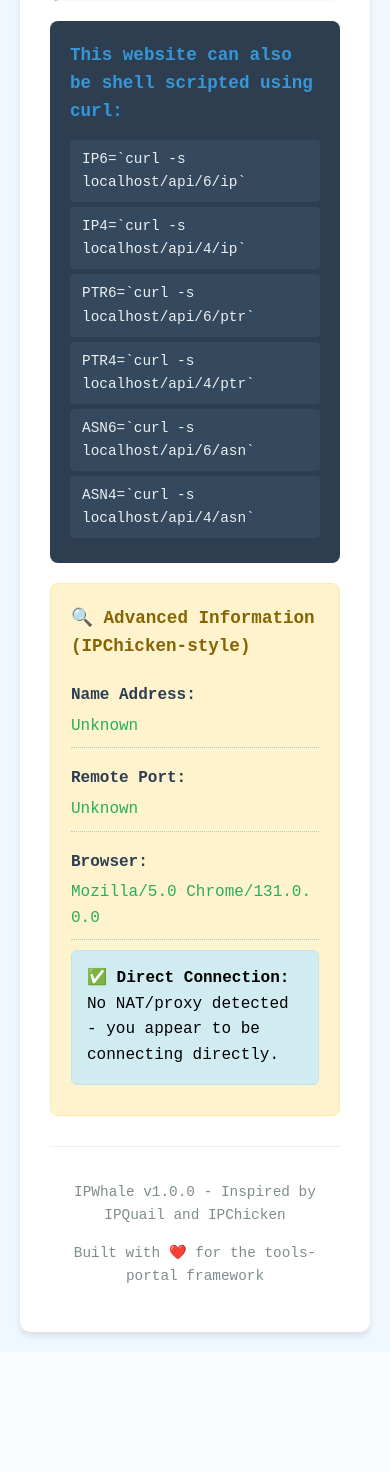
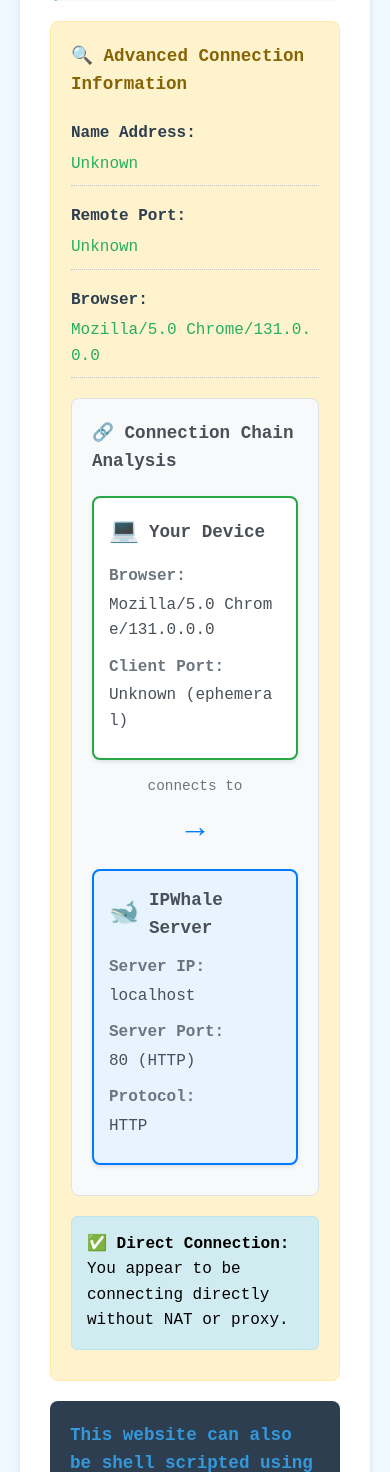
Before and after one commit to apathy-ca/tools-portal, a Flask app: page / in a window 390 px wide. Shown: the part 933-2405 px from the top of the page. Before the commit the page ends 2273 px from the top, so only its background shows below. Run offline with Flask 3, Linux system fonts and the light colour scheme; parts of the project's set-up code (start-up, migrations or seed data) failed here and were passed over.

Commit message:
Improve IPWhale UI and remove obsolete docker-compose version
- Removed obsolete 'version' field from docker-compose generator
- Enhanced IPWhale template with connection chain diagram
- Added visual representation of client -> NAT/proxy -> server flow
- Moved advanced information above curl examples for better UX
- Removed IPChicken reference as requested
- Added detailed port and protocol information in chain diagram
- Improved mobile responsiveness for connection chain
- Clear visualization of where each IP and port comes from

```diff
--- a/generate-compose.py
+++ b/generate-compose.py
@@ -248,7 +248,6 @@ def generate_compose_file(ssl=False):
 
     # Start with base configuration
     compose = {
-        'version': '3.8',
         'services': generate_base_services()
     }
 
--- a/tools/ipwhale/app/templates/index.html
+++ b/tools/ipwhale/app/templates/index.html
@@ -115,6 +115,91 @@
             background-color: #f8d7da;
             border: 1px solid #f5c6cb;
         }
+
+        /* Connection Chain Styles */
+        .connection-chain {
+            margin: 20px 0;
+            padding: 20px;
+            background-color: #f8f9fa;
+            border-radius: 8px;
+            border: 1px solid #dee2e6;
+        }
+        .chain-title {
+            font-weight: bold;
+            color: #495057;
+            margin-bottom: 20px;
+            font-size: 1.1em;
+        }
+        .chain-node {
+            background-color: white;
+            border: 2px solid #dee2e6;
+            border-radius: 8px;
+            padding: 15px;
+            margin: 10px 0;
+            box-shadow: 0 2px 4px rgba(0,0,0,0.1);
+        }
+        .client-node {
+            border-color: #28a745;
+        }
+        .nat-node {
+            border-color: #ffc107;
+            background-color: #fff3cd;
+        }
+        .server-node {
+            border-color: #007bff;
+            background-color: #e7f3ff;
+        }
+        .node-header {
+            display: flex;
+            align-items: center;
+            margin-bottom: 10px;
+            font-weight: bold;
+        }
+        .node-icon {
+            font-size: 1.5em;
+            margin-right: 10px;
+        }
+        .node-title {
+            color: #495057;
+            font-size: 1.1em;
+        }
+        .node-details {
+            margin-left: 35px;
+        }
+        .detail-row {
+            display: flex;
+            justify-content: space-between;
+            margin: 5px 0;
+            padding: 3px 0;
+        }
+        .detail-label {
+            font-weight: bold;
+            color: #6c757d;
+            min-width: 120px;
+        }
+        .detail-value {
+            color: #495057;
+            font-family: 'Courier New', monospace;
+            word-break: break-all;
+            flex: 1;
+            text-align: right;
+        }
+        .chain-arrow {
+            text-align: center;
+            margin: 15px 0;
+            color: #6c757d;
+        }
+        .arrow-text {
+            display: block;
+            font-size: 0.9em;
+            margin-bottom: 5px;
+        }
+        .arrow {
+            font-size: 2em;
+            font-weight: bold;
+            color: #007bff;
+        }
+
         .footer {
             text-align: center;
             margin-top: 30px;
@@ -130,6 +215,19 @@
             .label {
                 min-width: auto;
                 margin-bottom: 5px;
+            }
+            .detail-row {
+                flex-direction: column;
+            }
+            .detail-label {
+                min-width: auto;
+                margin-bottom: 3px;
+            }
+            .detail-value {
+                text-align: left;
+            }
+            .node-details {
+                margin-left: 0;
             }
         }
     </style>
@@ -186,18 +284,8 @@
             </div>
         </div>
 
-        <div class="curl-section">
-            <div class="curl-title">This website can also be shell scripted using curl:</div>
-            <div class="curl-command">IP6=`curl -s {{ request.host }}/api/6/ip`</div>
-            <div class="curl-command">IP4=`curl -s {{ request.host }}/api/4/ip`</div>
-            <div class="curl-command">PTR6=`curl -s {{ request.host }}/api/6/ptr`</div>
-            <div class="curl-command">PTR4=`curl -s {{ request.host }}/api/4/ptr`</div>
-            <div class="curl-command">ASN6=`curl -s {{ request.host }}/api/6/asn`</div>
-            <div class="curl-command">ASN4=`curl -s {{ request.host }}/api/4/asn`</div>
-        </div>
-
         <div class="advanced-section">
-            <div class="advanced-title">🔍 Advanced Information (IPChicken-style)</div>
+            <div class="advanced-title">🔍 Advanced Connection Information</div>
 
             <div class="info-row">
                 <span class="label">Name Address:</span>
@@ -214,25 +302,108 @@
                 <span class="value">{{ user_agent }}</span>
             </div>
 
+            <!-- Connection Chain Diagram -->
+            <div class="connection-chain">
+                <div class="chain-title">🔗 Connection Chain Analysis</div>
+
+                <!-- Client Side -->
+                <div class="chain-node client-node">
+                    <div class="node-header">
+                        <span class="node-icon">💻</span>
+                        <span class="node-title">Your Device</span>
+                    </div>
+                    <div class="node-details">
+                        <div class="detail-row">
+                            <span class="detail-label">Browser:</span>
+                            <span class="detail-value">{{ user_agent }}</span>
+                        </div>
+                        <div class="detail-row">
+                            <span class="detail-label">Client Port:</span>
+                            <span class="detail-value">{{ remote_port }} (ephemeral)</span>
+                        </div>
+                    </div>
+                </div>
+
+                <!-- Arrow -->
+                <div class="chain-arrow">
+                    <span class="arrow-text">connects to</span>
+                    <div class="arrow">→</div>
+                </div>
+
+                {% if nat_detection.detected %}
+                <!-- NAT/Proxy Node -->
+                <div class="chain-node nat-node">
+                    <div class="node-header">
+                        <span class="node-icon">🔄</span>
+                        <span class="node-title">NAT/Proxy</span>
+                    </div>
+                    <div class="node-details">
+                        <div class="detail-row">
+                            <span class="detail-label">External IP:</span>
+                            <span class="detail-value">{{ nat_detection.remote_addr }}</span>
+                        </div>
+                        {% if nat_detection.forwarded_for %}
+                        <div class="detail-row">
+                            <span class="detail-label">Original IP:</span>
+                            <span class="detail-value">{{ nat_detection.forwarded_for }}</span>
+                        </div>
+                        {% endif %}
+                        <div class="detail-row">
+                            <span class="detail-label">Type:</span>
+                            <span class="detail-value">{{ nat_detection.explanation }}</span>
+                        </div>
+                    </div>
+                </div>
+
+                <!-- Arrow -->
+                <div class="chain-arrow">
+                    <span class="arrow-text">forwards to</span>
+                    <div class="arrow">→</div>
+                </div>
+                {% endif %}
+
+                <!-- IPWhale Server -->
+                <div class="chain-node server-node">
+                    <div class="node-header">
+                        <span class="node-icon">🐋</span>
+                        <span class="node-title">IPWhale Server</span>
+                    </div>
+                    <div class="node-details">
+                        <div class="detail-row">
+                            <span class="detail-label">Server IP:</span>
+                            <span class="detail-value">{{ request.host }}</span>
+                        </div>
+                        <div class="detail-row">
+                            <span class="detail-label">Server Port:</span>
+                            <span class="detail-value">{{ '443 (HTTPS)' if request.is_secure else '80 (HTTP)' }}</span>
+                        </div>
+                        <div class="detail-row">
+                            <span class="detail-label">Protocol:</span>
+                            <span class="detail-value">{{ request.scheme.upper() }}</span>
+                        </div>
+                    </div>
+                </div>
+            </div>
+
             {% if nat_detection.detected %}
             <div class="nat-info nat-detected">
-                <strong>🚨 NAT/Proxy Detection:</strong><br>
-                {{ nat_detection.explanation }}<br>
-                <small>
-                    <strong>Direct connection:</strong> {{ nat_detection.remote_addr }}<br>
-                    {% if nat_detection.forwarded_for %}
-                    <strong>X-Forwarded-For:</strong> {{ nat_detection.forwarded_for }}<br>
-                    {% endif %}
-                    {% if nat_detection.real_ip %}
-                    <strong>X-Real-IP:</strong> {{ nat_detection.real_ip }}<br>
-                    {% endif %}
-                </small>
+                <strong>🚨 NAT/Proxy Detected:</strong> Your connection is being routed through network address translation or a proxy server.
             </div>
             {% else %}
             <div class="nat-info">
-                <strong>✅ Direct Connection:</strong> No NAT/proxy detected - you appear to be connecting directly.
+                <strong>✅ Direct Connection:</strong> You appear to be connecting directly without NAT or proxy.
             </div>
             {% endif %}
+        </div>
+
+        <div class="curl-section">
+            <div class="curl-title">This website can also be shell scripted using curl:</div>
+            <div class="curl-command">IP6=`curl -s {{ request.host }}/api/6/ip`</div>
+            <div class="curl-command">IP4=`curl -s {{ request.host }}/api/4/ip`</div>
+            <div class="curl-command">PTR6=`curl -s {{ request.host }}/api/6/ptr`</div>
+            <div class="curl-command">PTR4=`curl -s {{ request.host }}/api/4/ptr`</div>
+            <div class="curl-command">ASN6=`curl -s {{ request.host }}/api/6/asn`</div>
+            <div class="curl-command">ASN4=`curl -s {{ request.host }}/api/4/asn`</div>
         </div>
 
         <div class="footer">
```
